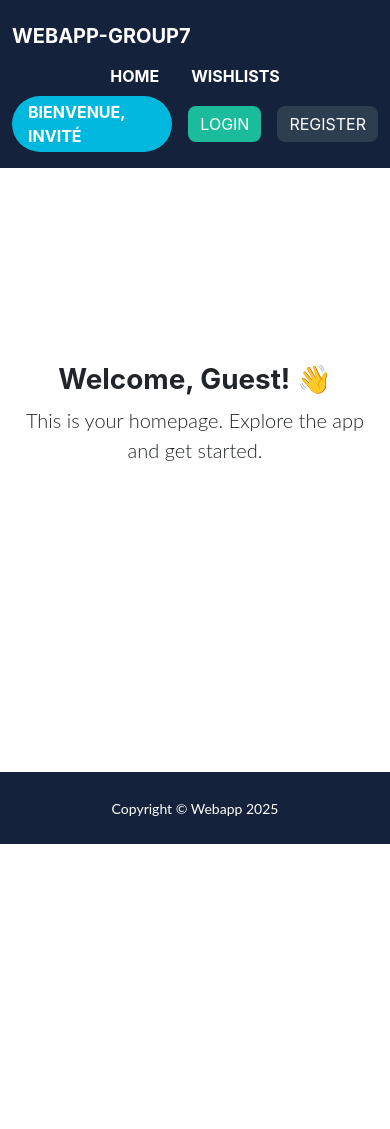
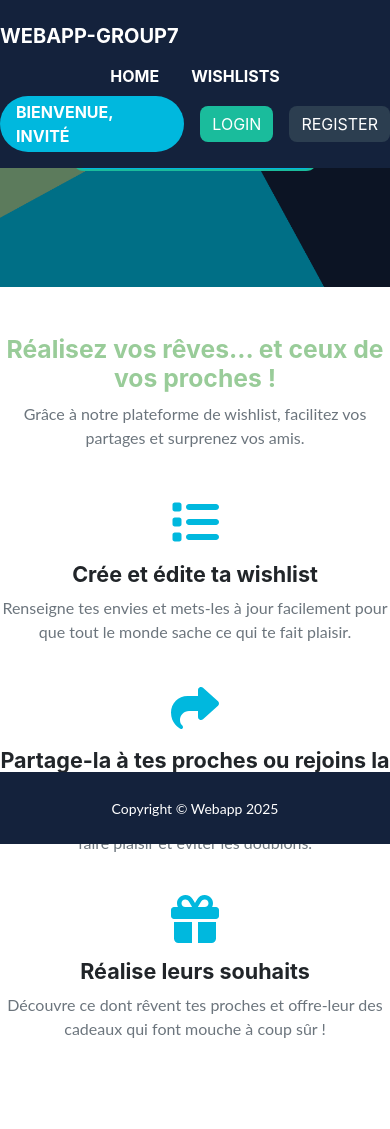
Before and after one commit to tchadelicard/webapp-equipe7, a Symfony app: template server/templates/home/index.html.twig in a window 390 px wide. Before the commit the page ends 844 px from the top, so only its background shows below. Run offline with Twig, Linux system fonts and the light colour scheme; the template is opened without the code that fills it, so the values that code supplies are empty; some libraries are stand-ins or nearby versions.

Commit message:
adding home page

```diff
--- a/server/migrations/Version20250325093518.php
+++ b/server/migrations/Version20250325161055.php
@@ -10,7 +10,7 @@ use Doctrine\Migrations\AbstractMigration;
 /**
  * Auto-generated Migration: Please modify to your needs!
  */
-final class Version20250325093518 extends AbstractMigration
+final class Version20250325161055 extends AbstractMigration
 {
     public function getDescription(): string
     {
--- a/server/templates/home/index.html.twig
+++ b/server/templates/home/index.html.twig
@@ -1,6 +1,55 @@
 {% extends 'base.html.twig' %}
 
 {% block title %}Welcome to My App{% endblock %}
+
+{% block stylesheets %}
+  {{ parent() }}
+  <style>
+    /* Style de la section Hero */
+
+    .hero-section {
+      background: url('{{ asset('images/background.png') }}') center center/cover no-repeat;
+      color: #fff;
+      padding: 100px 0;
+      text-align: center;
+      position: relative;
+    }
+    .hero-section .overlay {
+      position: absolute;
+      top: 0;
+      left: 0;
+      right: 0;
+      bottom: 0;
+      background-color: rgba(0, 0, 0, 0.4);
+    }
+    .hero-content {
+      position: relative;
+      z-index: 2;
+    }
+    /* Styles pour la section des fonctionnalités */
+    .features .feature-icon {
+      font-size: 3rem;
+      color: #00B8DE;
+      margin-bottom: 1rem;
+    }
+
+    body {
+        /* Adapte la valeur en fonction de la hauteur exacte de ta navbar */
+        padding-top: 70px;
+        margin: 0; /* si tu veux aussi t'assurer qu'il n'y a aucune marge */
+      }
+      .container {
+        margin-left: 0 !important;
+        margin-right: 0 !important;
+        /* Pour forcer l'usage de la pleine largeur, tu peux également ajouter : */
+        max-width: 100% !important;
+        padding-left: 0 !important;
+        padding-right: 0 !important;
+      }
+
+  </style>
+{% endblock %}
+
 
 {% block body %}
     <div class="d-flex justify-content-center align-items-center vh-100">
@@ -28,10 +77,58 @@
                 </div>
             {% endif %}
 
-            <div class="text-center">
-                <h1>Welcome, {{ app.user ? app.user.userIdentifier : 'Guest' }}! 👋</h1>
-                <p class="lead">This is your homepage. Explore the app and get started.</p>
-            </div>
+            {# contenu page d'accueil#}
+            <section class="hero-section">
+              <div class="overlay"></div>
+              <div class="container hero-content">
+                <h1 class="display-4 fw-bold">Partagez vos envies avec le monde !</h1>
+                <p class="lead">Créez, éditez et partagez vos listes de souhaits en toute simplicité</p>
+                <p>
+                  <a href="{{ path('app_register') }}" class="btn btn-primary btn-lg" style="background-color: #00B8DE;">Commencer maintenant</a>
+                </p>
+              </div>
+            </section>
+
+            <section class="features py-5">
+              <div class="container">
+                <div class="text-center mb-5">
+                  <h2 style="color:#99cc99;">Réalisez vos rêves... et ceux de vos proches !</h2>
+                  <p class="text-muted">Grâce à notre plateforme de wishlist, facilitez vos partages et surprenez vos amis.</p>
+                </div>
+                <div class="row">
+                  <!-- Colonne 1 -->
+                  <div class="col-md-4 text-center mb-4">
+                    <i class="fas fa-list feature-icon"></i>
+                    <h4 class="fw-bold">Crée et édite ta wishlist</h4>
+                    <p class="text-muted">
+                      Renseigne tes envies et mets-les à jour facilement pour que tout le monde sache ce qui te fait plaisir.
+                    </p>
+                  </div>
+                  <!-- Colonne 2 -->
+                  <div class="col-md-4 text-center mb-4">
+                    <i class="fas fa-share feature-icon"></i>
+                    <h4 class="fw-bold">Partage-la à tes proches ou rejoins la leur</h4>
+                    <p class="text-muted">
+                      Envoie ta liste à tes amis, ou consulte la leur pour leur faire plaisir et éviter les doublons.
+                    </p>
+                  </div>
+                  <!-- Colonne 3 -->
+                  <div class="col-md-4 text-center mb-4">
+                    <i class="fas fa-gift feature-icon"></i>
+                    <h4 class="fw-bold">Réalise leurs souhaits</h4>
+                    <p class="text-muted">
+                      Découvre ce dont rêvent tes proches et offre-leur des cadeaux qui font mouche à coup sûr !
+                    </p>
+                  </div>
+                </div>
+              </div>
+            </section>
+            {# fin contenu page d'accueil#}
         </div>
     </div>
 {% endblock %}
+
+{% block javascripts %}
+     <script src="{{ asset('js/scripts.js') }}"></script>
+     <script src="https://use.fontawesome.com/releases/v6.3.0/js/all.js" crossorigin="anonymous"></script>
+{% endblock %}
```
Also changed, not shown: server/public/css/styles.css, server/public/images/background.png (added).
